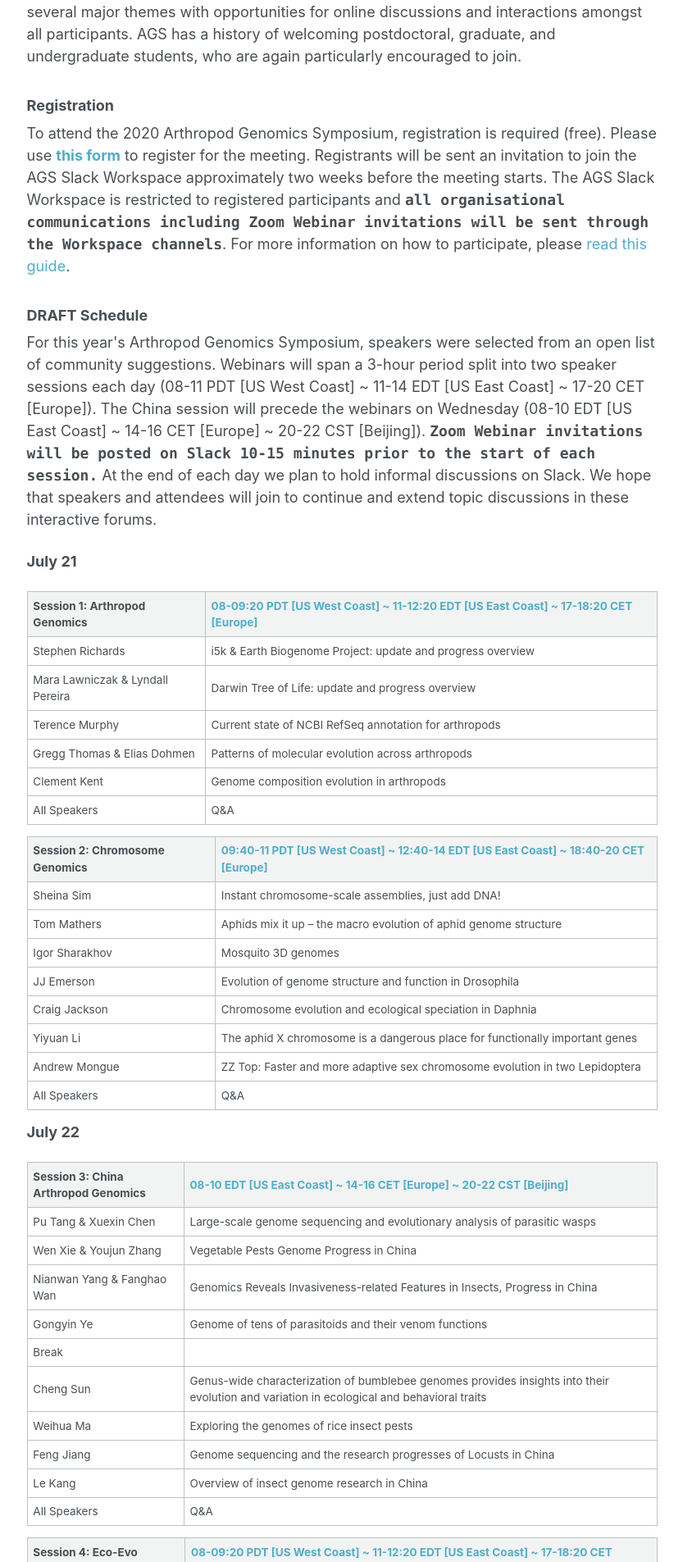
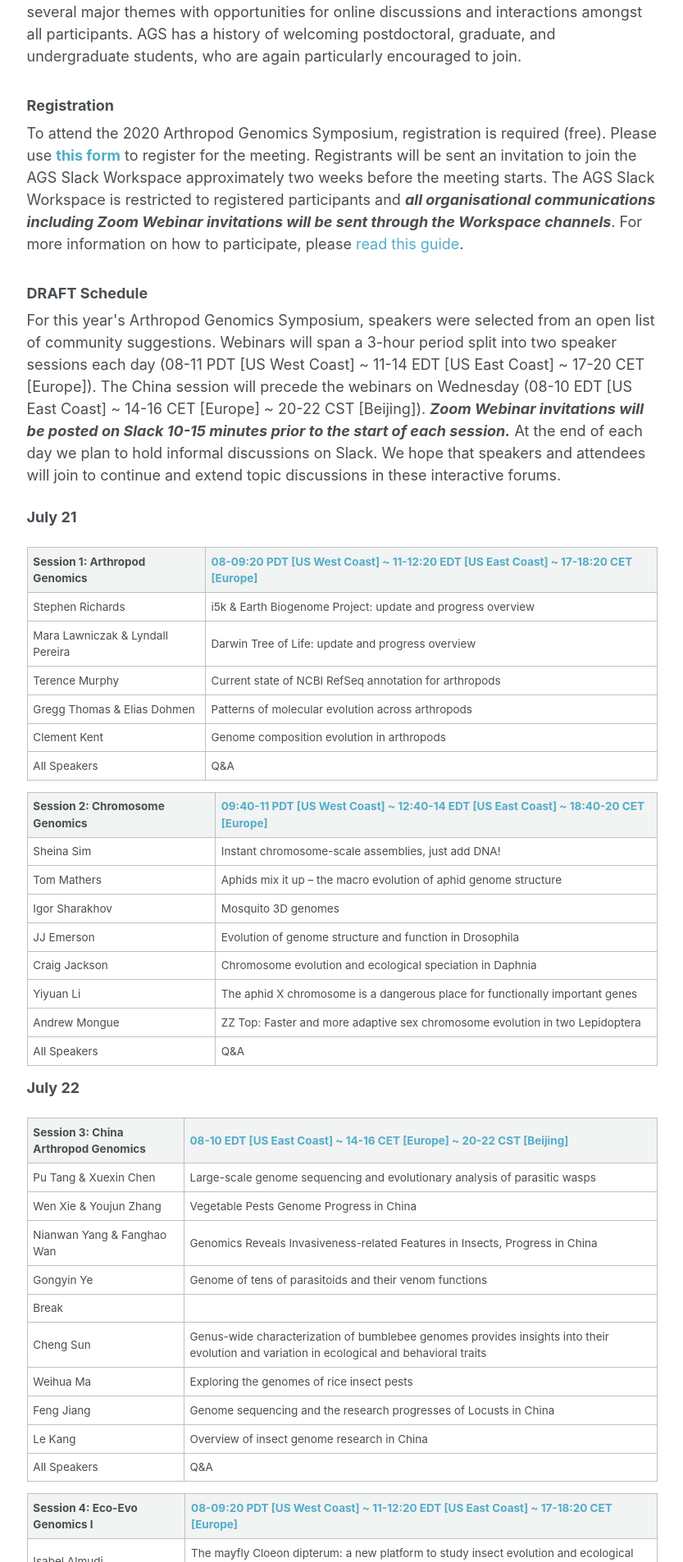
Before and after one commit to i5k/i5k.github.io, a Jekyll site: the page built from _pages/ags2020.md, in a window 1280 px wide. Shown: the part 1278-3183 px from the top of the page at 82% size, without its empty margins (249-1082 px from the left). Built offline with Jekyll 4.4.1, drawn with Linux system fonts in a browser that asks for light colours.

Commit message:
modified formatting for emphasis

```diff
--- a/_pages/ags2020.md
+++ b/_pages/ags2020.md
@@ -34,11 +34,11 @@ The symposium focuses on new insights gleaned from analysing arthropod genomes a
 
 <a name="registration"></a>
 ### **Registration**
-To attend the 2020 Arthropod Genomics Symposium, registration is required (free). Please use [**this form**](https://forms.gle/XgEHUvf41zgDaKCW8) to register for the meeting. Registrants will be sent an invitation to join the AGS Slack Workspace approximately two weeks before the meeting starts. The AGS Slack Workspace is restricted to registered participants and **`all organisational communications including Zoom Webinar invitations will be sent through the Workspace channels`**.  For more information on how to participate, please [read this guide](/ags/AGS2020-HowTo.pdf).
+To attend the 2020 Arthropod Genomics Symposium, registration is required (free). Please use [**this form**](https://forms.gle/XgEHUvf41zgDaKCW8) to register for the meeting. Registrants will be sent an invitation to join the AGS Slack Workspace approximately two weeks before the meeting starts. The AGS Slack Workspace is restricted to registered participants and **_all organisational communications including Zoom Webinar invitations will be sent through the Workspace channels_**.  For more information on how to participate, please [read this guide](/ags/AGS2020-HowTo.pdf).
 
 <a name="schedule"></a>
 ### **DRAFT Schedule**
-For this year&#39;s Arthropod Genomics Symposium, speakers were selected from an open list of community suggestions. Webinars will span a 3-hour period split into two speaker sessions each day (08-11 PDT [US West Coast] ~ 11-14 EDT [US East Coast] ~ 17-20 CET [Europe]). The China session will precede the webinars on Wednesday (08-10 EDT [US East Coast] ~ 14-16 CET [Europe] ~ 20-22 CST [Beijing]). **`Zoom Webinar invitations will be posted on Slack 10-15 minutes prior to the start of each session.`** At the end of each day we plan to hold informal discussions on Slack. We hope that speakers and attendees will join to continue and extend topic discussions in these interactive forums.
+For this year&#39;s Arthropod Genomics Symposium, speakers were selected from an open list of community suggestions. Webinars will span a 3-hour period split into two speaker sessions each day (08-11 PDT [US West Coast] ~ 11-14 EDT [US East Coast] ~ 17-20 CET [Europe]). The China session will precede the webinars on Wednesday (08-10 EDT [US East Coast] ~ 14-16 CET [Europe] ~ 20-22 CST [Beijing]). **_Zoom Webinar invitations will be posted on Slack 10-15 minutes prior to the start of each session._** At the end of each day we plan to hold informal discussions on Slack. We hope that speakers and attendees will join to continue and extend topic discussions in these interactive forums.
 
 **July 21** <br/>
 
```
